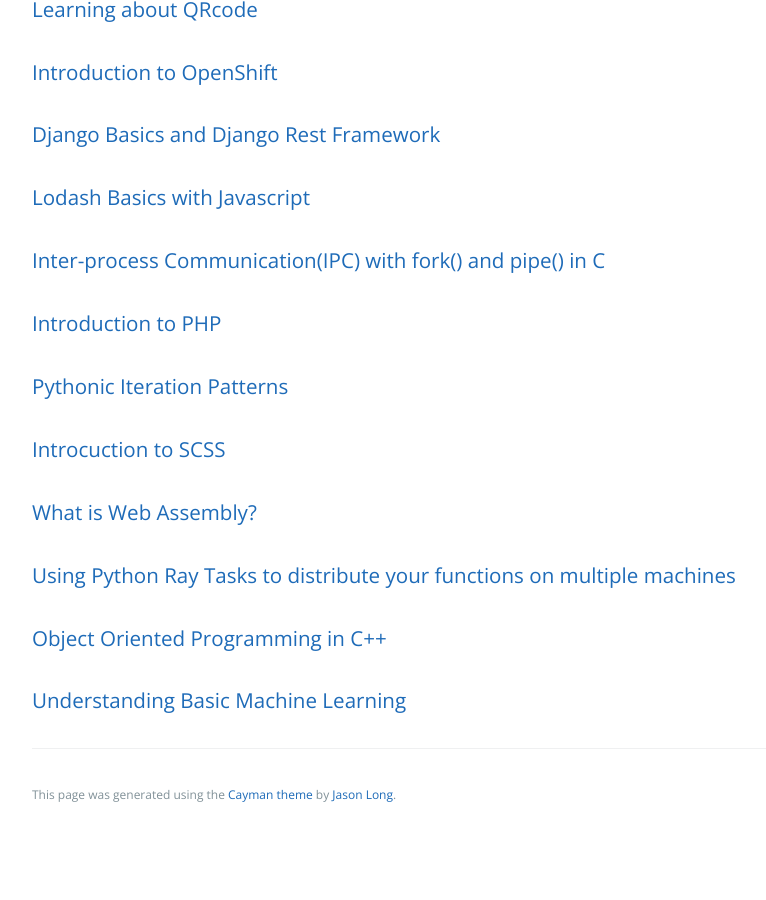
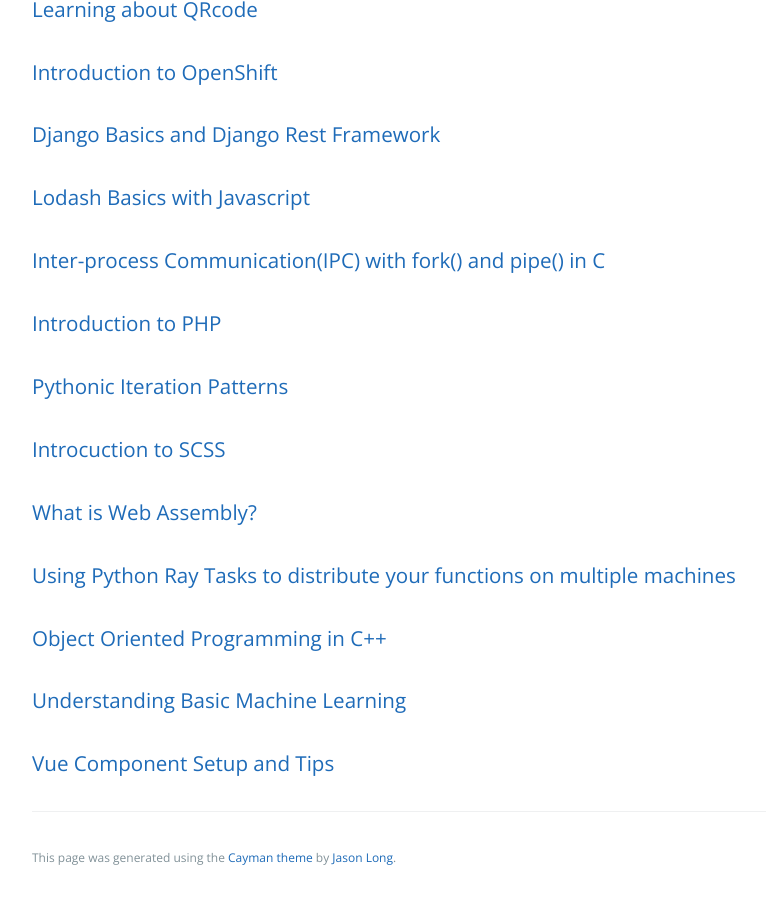
Before and after one commit to learning-software-engineering/learning-software-engineering.github.io, a Jekyll site: the page built from Topics/Tech_Stacks.md, in a window 1280 px wide and 900 px high, scrolled down 3623 px. Shown: the whole window, without its empty margins (192-958 px from the left). Built offline with Jekyll 4.4.1, drawn with Linux system fonts in a browser that asks for light colours; our own code applies the rules of GitHub Pages for plain Markdown files; before the commit the page ends 4460 px from its top, so only the background shows below that.

Commit message:
Update Tech_Stacks.md
Adding a link to the Vue Component wiki page in Tech_Stacks.md

```diff
--- a/Topics/Tech_Stacks.md
+++ b/Topics/Tech_Stacks.md
@@ -125,3 +125,5 @@
 ### [Object Oriented Programming in C++](./Tech_Stacks/OopAndCpp.md)
 
 ### [Understanding Basic Machine Learning](./Tech_Stacks/Machine_Learning/Understanding_Machine_Learning.md)
+
+### [Vue Component Setup and Tips](./Tech_Stacks/Vue_Component_Setup_and_Tips)
```
